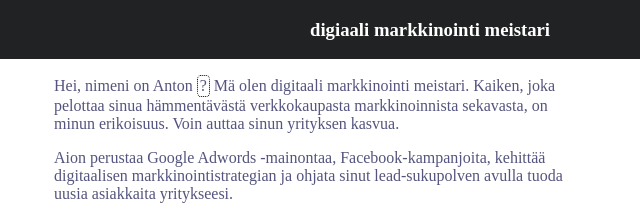
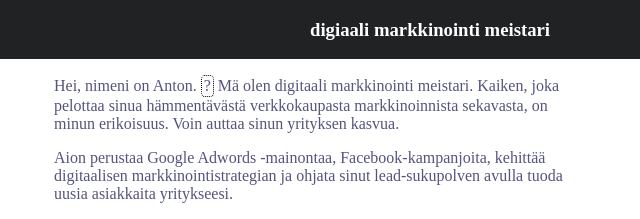
Before and after one commit to ansokolov/ansokolov.github.io, a plain HTML site: page index.html in a window 1280 px wide. Shown: the top 219 px of the page, 458-1098 px from the left. Drawn offline with Linux system fonts and the light colour scheme.

Commit message:
put literally 1 dot

```diff
--- a/index.html
+++ b/index.html
@@ -15,7 +15,7 @@
     <div id="info" class="page">
         <p class="heading">tiedot</p>
         <section>
-            <p>Hei, nimeni on Anton <span class="tooltip">?<span class="tooltiptext"><img class="picture" src="img/me.png"/></span>
+            <p>Hei, nimeni on Anton. <span class="tooltip">?<span class="tooltiptext"><img class="picture" src="img/me.png"/></span>
             </span> Mä olen digitaali markkinointi meistari. Kaiken, joka pelottaa sinua hämmentävästä verkkokaupasta markkinoinnista sekavasta, on minun erikoisuus. Voin auttaa sinun yrityksen kasvua.</p>
             <p>Aion perustaa Google Adwords -mainontaa, Facebook-kampanjoita, kehittää digitaalisen markkinointistrategian ja ohjata sinut lead-sukupolven avulla tuoda uusia asiakkaita yritykseesi.</p>
         </section>
```
